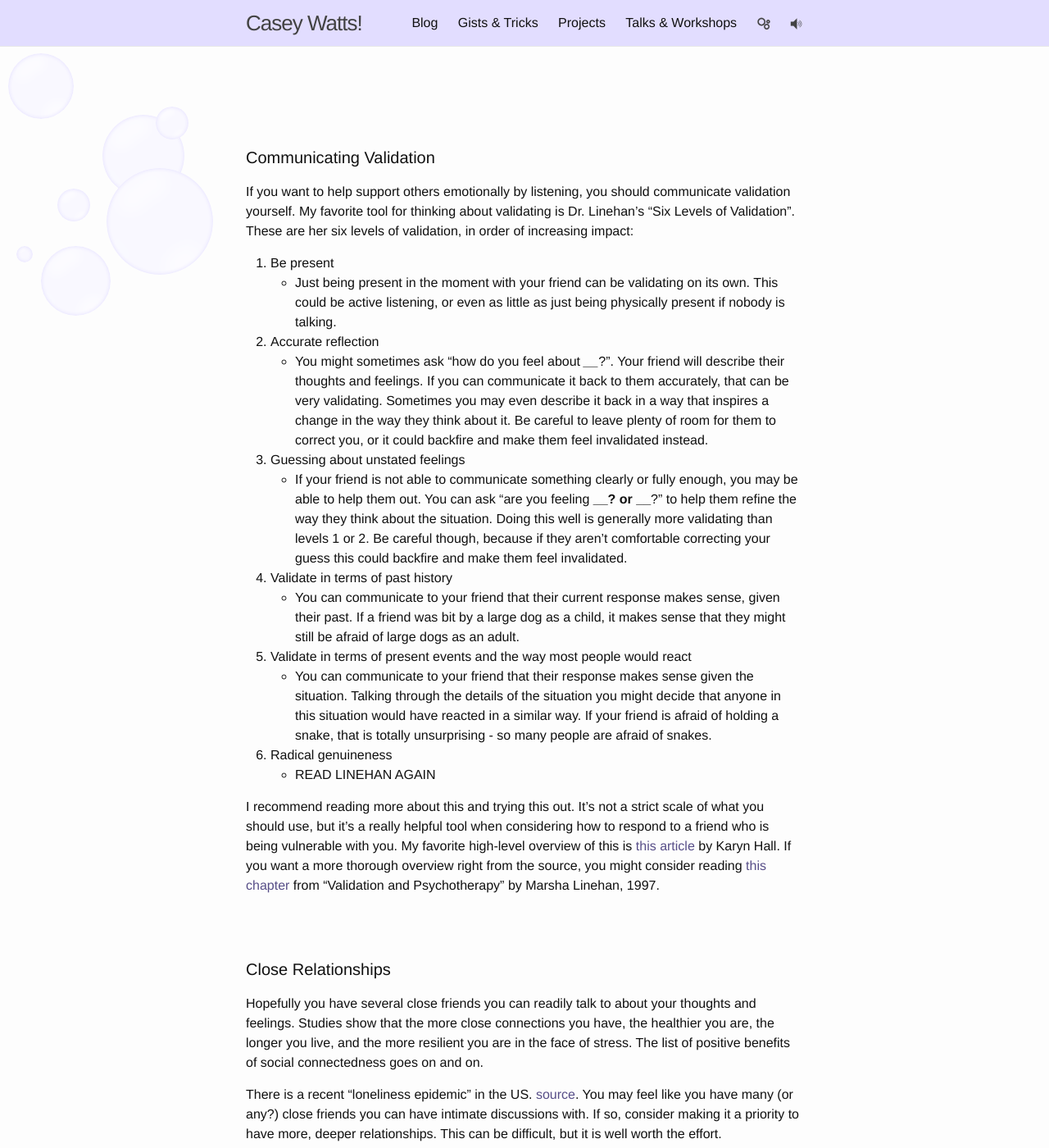
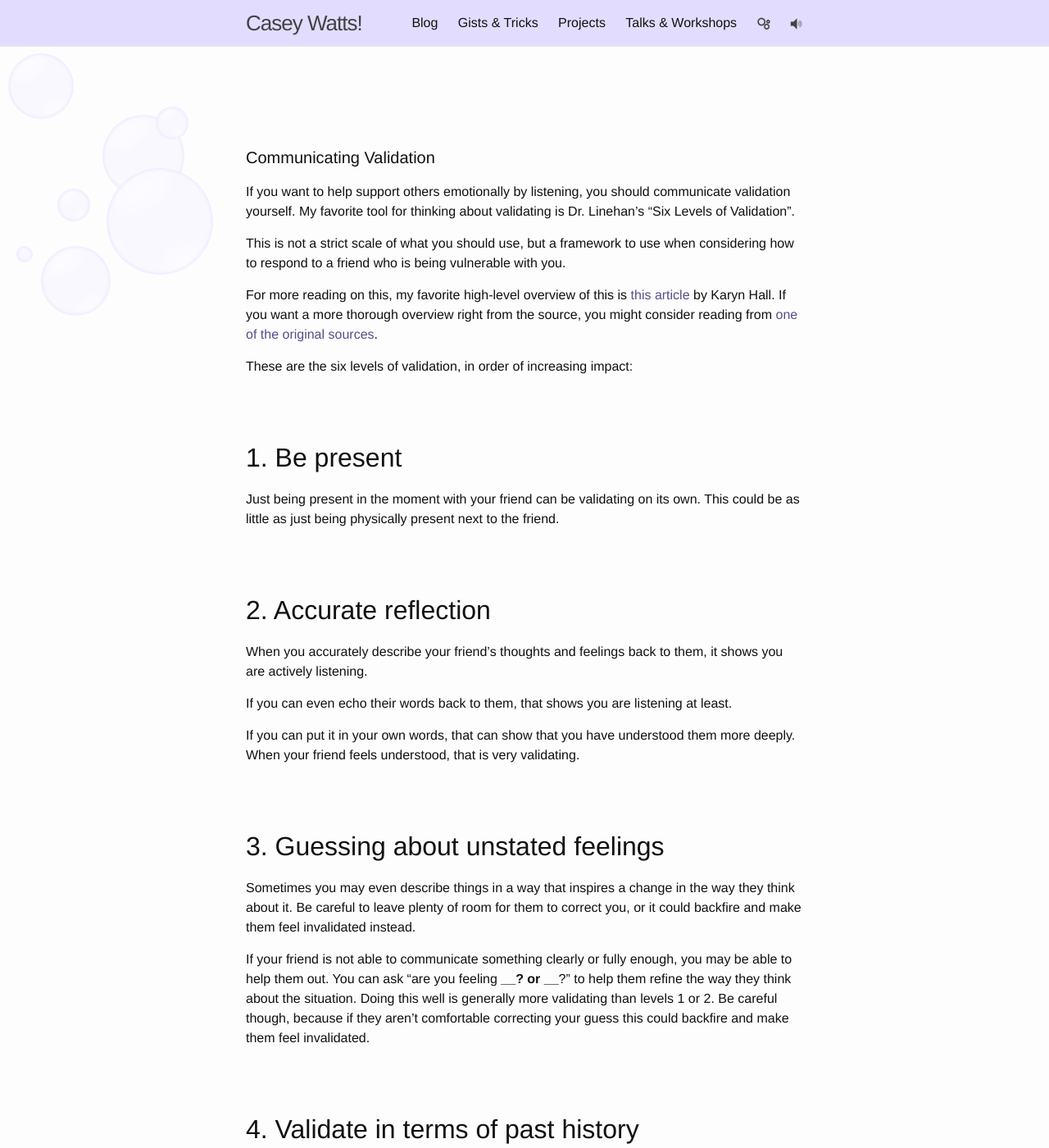
Before and after one commit to caseywatts/caseywatts.github.io, a Jekyll site: the page built from validation.md, in a window 1280 px wide and 1400 px high. Shown: the whole window at 82% size. Built offline with Jekyll 4.4.1, drawn with Linux system fonts in a browser that asks for light colours; our own code applies the rules of GitHub Pages for plain Markdown files; some of the changed text lies outside the part shown.

Commit message:
chapter 3

```diff
--- a/validation.md
+++ b/validation.md
@@ -1,20 +1,42 @@
 #### Communicating Validation
-If you want to help support others emotionally by listening, you should communicate validation yourself. My favorite tool for thinking about validating is Dr. Linehan’s "Six Levels of Validation". These are her six levels of validation, in order of increasing impact:
 
-1. Be present
-  - Just being present in the moment with your friend can be validating on its own. This could be active listening, or even as little as just being physically present if nobody is talking.
-2. Accurate reflection
-  - You might sometimes ask "how do you feel about ____?". Your friend will describe their thoughts and feelings. If you can communicate it back to them accurately, that can be very validating. Sometimes you may even describe it back in a way that inspires a change in the way they think about it. Be careful to leave plenty of room for them to correct you, or it could backfire and make them feel invalidated instead.
-3. Guessing about unstated feelings
-  - If your friend is not able to communicate something clearly or fully enough, you may be able to help them out. You can ask "are you feeling ____? or ____?" to help them refine the way they think about the situation. Doing this well is generally more validating than levels 1 or 2. Be careful though, because if they aren't comfortable correcting your guess this could backfire and make them feel invalidated.
-4. Validate in terms of past history
-  -  You can communicate to your friend that their current response makes sense, given their past. If a friend was bit by a large dog as a child, it makes sense that they might still be afraid of large dogs as an adult.
-5. Validate in terms of present events and the way most people would react
-  - You can communicate to your friend that their response makes sense given the situation. Talking through the details of the situation you might decide that anyone in this situation would have reacted in a similar way. If your friend is afraid of holding a snake, that is totally unsurprising - so many people are afraid of snakes.
-6. Radical genuineness
-  - READ LINEHAN AGAIN
+If you want to help support others emotionally by listening, you should communicate validation yourself. My favorite tool for thinking about validating is Dr. Linehan’s "Six Levels of Validation".
 
-I recommend reading more about this and trying this out. It’s not a strict scale of what you should use, but it’s a really helpful tool when considering how to respond to a friend who is being vulnerable with you. My favorite high-level overview of this is [this article](https://www.psychologytoday.com/us/blog/pieces-mind/201204/understanding-validation-way-communicate-acceptance) by Karyn Hall. If you want a more thorough overview right from the source, you might consider reading [this chapter](https://www.researchgate.net/publication/232561580_Validation_and_psychotherapy) from "Validation and Psychotherapy" by Marsha Linehan, 1997.
+This is not a strict scale of what you should use, but a framework to use when considering how to respond to a friend who is being vulnerable with you.
+
+For more reading on this, my favorite high-level overview of this is [this article](https://www.psychologytoday.com/us/blog/pieces-mind/201204/understanding-validation-way-communicate-acceptance) by Karyn Hall. If you want a more thorough overview right from the source, you might consider reading from [one of the original sources](https://www.researchgate.net/publication/232561580_Validation_and_psychotherapy).
+
+These are the six levels of validation, in order of increasing impact:
+
+## 1. Be present
+
+Just being present in the moment with your friend can be validating on its own. This could be as little as just being physically present next to the friend.
+
+## 2. Accurate reflection
+
+When you accurately describe your friend's thoughts and feelings back to them, it shows you are actively listening.
+
+If you can even echo their words back to them, that shows you are listening at least.
+
+If you can put it in your own words, that can show that you have understood them more deeply. When your friend feels understood, that is very validating.
+
+## 3. Guessing about unstated feelings
+
+Sometimes you may even describe things in a way that inspires a change in the way they think about it. Be careful to leave plenty of room for them to correct you, or it could backfire and make them feel invalidated instead.
+
+If your friend is not able to communicate something clearly or fully enough, you may be able to help them out. You can ask "are you feeling ____? or ____?" to help them refine the way they think about the situation. Doing this well is generally more validating than levels 1 or 2. Be careful though, because if they aren't comfortable correcting your guess this could backfire and make them feel invalidated.
+
+## 4. Validate in terms of past history
+
+You can communicate to your friend that their current response makes sense, given their past. If a friend was bit by a large dog as a child, it makes sense that they might still be afraid of large dogs as an adult.
+
+## 5. Validate in terms of present events and the way most people would react
+
+You can communicate to your friend that their response makes sense given the situation. Talking through the details of the situation you might decide that anyone in this situation would have reacted in a similar way. If your friend is afraid of holding a snake, that is totally unsurprising - so many people are afraid of snakes.
+
+## 6. Radical genuineness
+READ LINEHAN AGAIN
+
 
 
 #### Close Relationships
```
Also changed, not shown: _posts/2018-12-21-debugging-your-brain-3.md (+22 -24 lines).
